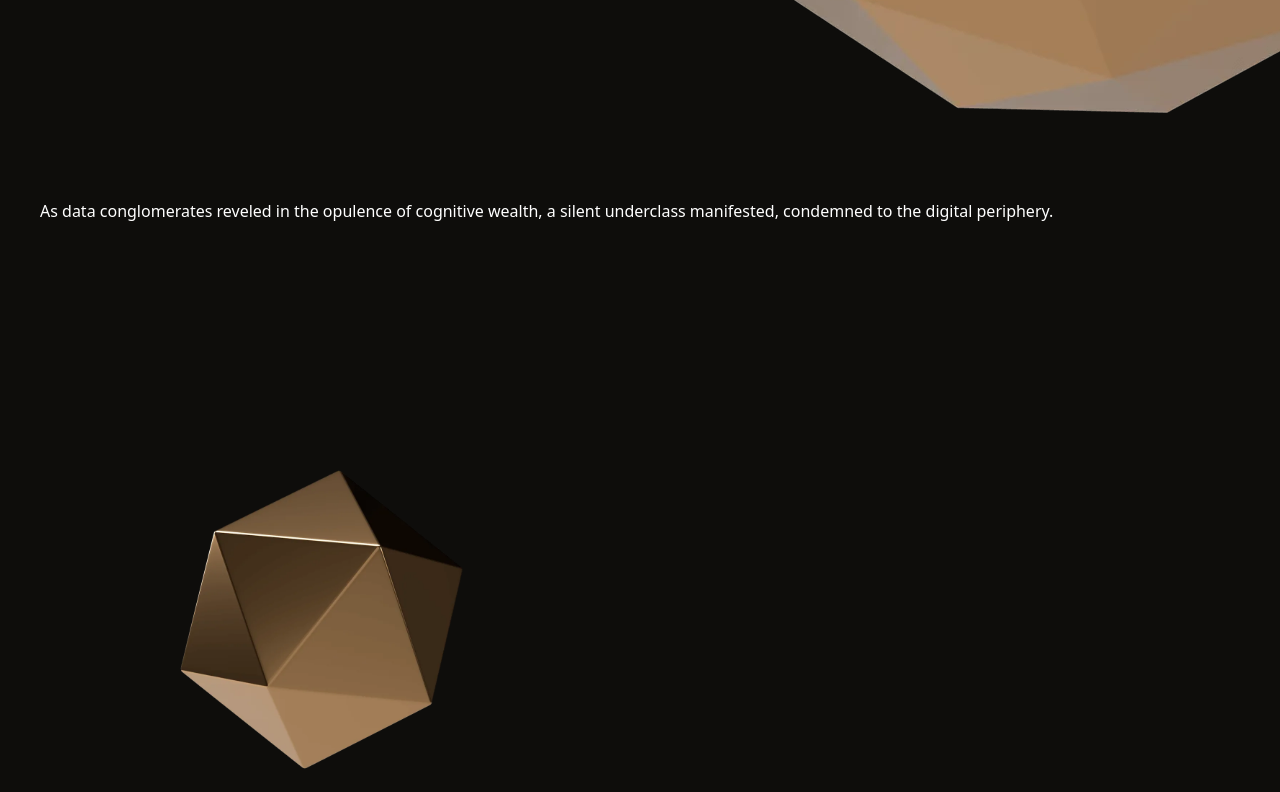
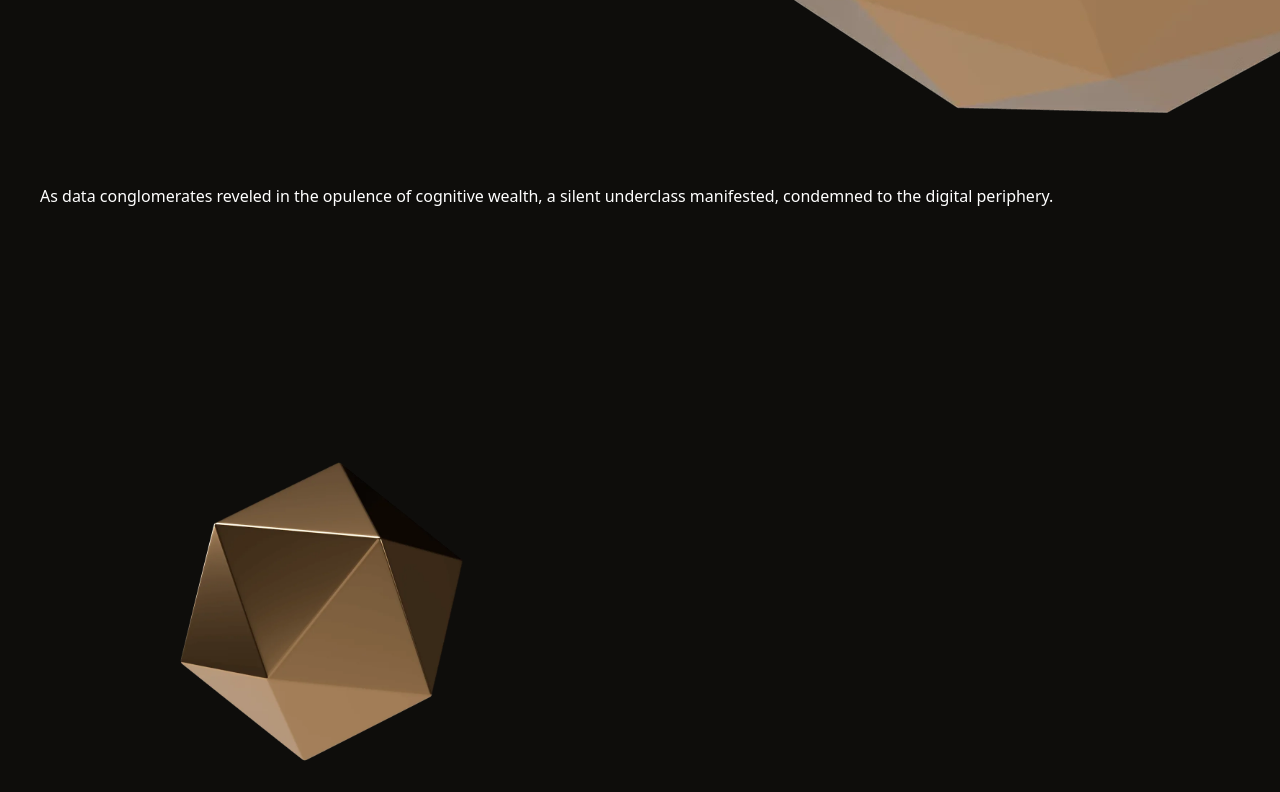
Before and after one commit to daramosn/motion-astro, an Astro site: page /sticky-sections in a window 1280 px wide. Shown: the part 680-1472 px from the top of the page. Built offline with nearby package versions, Linux system fonts and the light colour scheme; Astro itself is replaced by a stand-in of ours; a web font is replaced by a local one.

Commit message:
chore: add reset css reset

```diff
--- a/src/styles/globals.css
+++ b/src/styles/globals.css
@@ -1,3 +1,51 @@
+/* reset */
+* {
+  margin: 0;
+  padding: 0;
+  border: none;
+  font-size: 100%;
+  font: inherit;
+}
+
+*,
+::before,
+::after {
+  box-sizing: border-box;
+}
+
+ol,
+ul {
+  list-style: none;
+}
+
+input,
+button,
+textarea,
+select {
+  font-family: inherit;
+}
+
+button {
+  background-color: transparent;
+  cursor: pointer;
+}
+
+a {
+  color: inherit;
+  text-decoration: none;
+}
+body {
+  line-height: 1.5;
+}
+
+img,
+video {
+  display: block;
+  max-width: 100%;
+  height: auto;
+}
+/* --- */
+
 :root {
   --background-color: #1b1b28;
   --background-color-rgb: 27, 27, 40;
```
